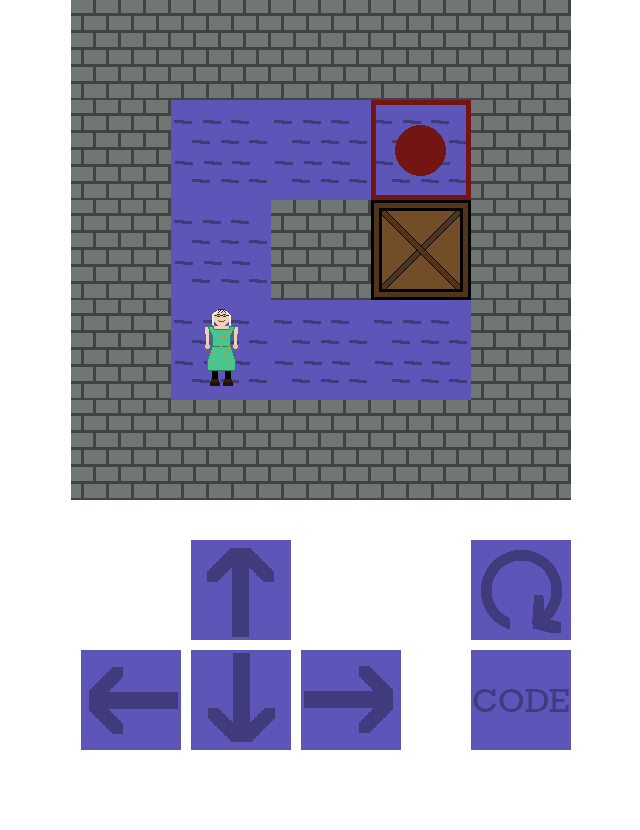
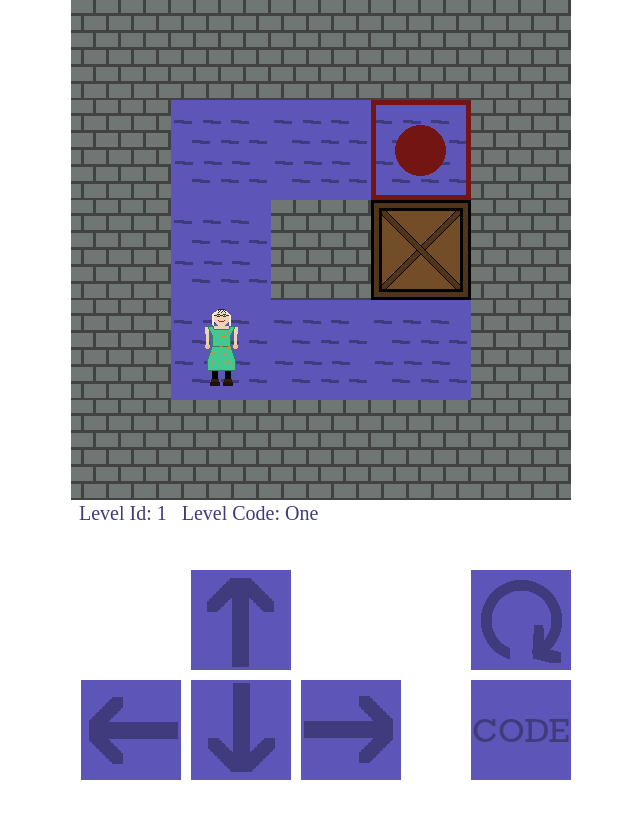
Before and after one commit to tomaszbartoszewski/bday, a plain HTML site: page index.html in a window 1280 px wide. Shown: the whole page, without its empty margins (319-959 px from the left). Before the commit the page ends 800 px from the top, so only its background shows below. Drawn offline with Linux system fonts and the light colour scheme.

Commit message:
Display level code and id

```diff
--- a/game.js
+++ b/game.js
@@ -3,6 +3,9 @@ var ctx = canvas.getContext("2d");
 
 var canvasControl = document.getElementById("controlCanvas");
 var ctxControl = canvasControl.getContext("2d");
+
+var levelDetailsCanvas = document.getElementById("levelDetailsCanvas");
+var ctxLevelDetailsCanvas = levelDetailsCanvas.getContext("2d");
 
 var fieldValue = {
     empty: 0,
@@ -148,6 +151,7 @@ function drawFullBoard(){
             createElement(w, h, squareSize, imageMap[currentBoard[h][w]]);
         }
     }
+    drawLevelDetails();
 }
 
 var canvasControlLeft = 0,
@@ -340,6 +344,13 @@ async function movePlayer(move){
     }
 }
 
+function drawLevelDetails() {
+    ctxLevelDetailsCanvas.clearRect(0, 0, levelDetailsCanvas.width, levelDetailsCanvas.height);
+    ctxLevelDetailsCanvas.font = "20px Rockwell";
+    ctxLevelDetailsCanvas.fillStyle = "#403B7D";
+    ctxLevelDetailsCanvas.fillText("Level Id: "+(currentLevelId + 1) + "   Level Code: " + levels[currentLevelId].code, 8, 20);
+}
+
 function keyDownHandler(e) {
     direction = null;
     switch (event.key) {
--- a/index.html
+++ b/index.html
@@ -11,6 +11,7 @@
 <body>
 
 <canvas id="boardCanvas" width="500" height="500"></canvas>
+<canvas id="levelDetailsCanvas" width="500" height="30"></canvas>
 <canvas id="controlCanvas" width="500" height="300"></canvas>
 <script type="text/javascript" src="maps.js"></script>
 <script type="text/javascript" src="game.js"></script>
--- a/maps.js
+++ b/maps.js
@@ -947,7 +947,7 @@ Boots
 ##..  $#  ##   ##@ #
 ###.#              #
 ####################
-Wool
+Jumper
 20 12
 ####################
 #   #    #   #   #@#
@@ -960,18 +960,4 @@ Wool
 ##$##    ##  #  #$##
 #   $  $     #  #  #
 #   #    #   #     #
-####################
-Jumper
-20 12
-####################
-#    @##      #   ##
-#    ##    $    $ ##
-#  ###....# # #  ###
-#   #....# # # $   #
-### #...#  #       #
-##  ##.#     $   $ #
-##  $ $ ###  # # ###
-## $       # # $   #
-#### $  $# # # # $ #
-####         # #  ##
 ####################`;
```
